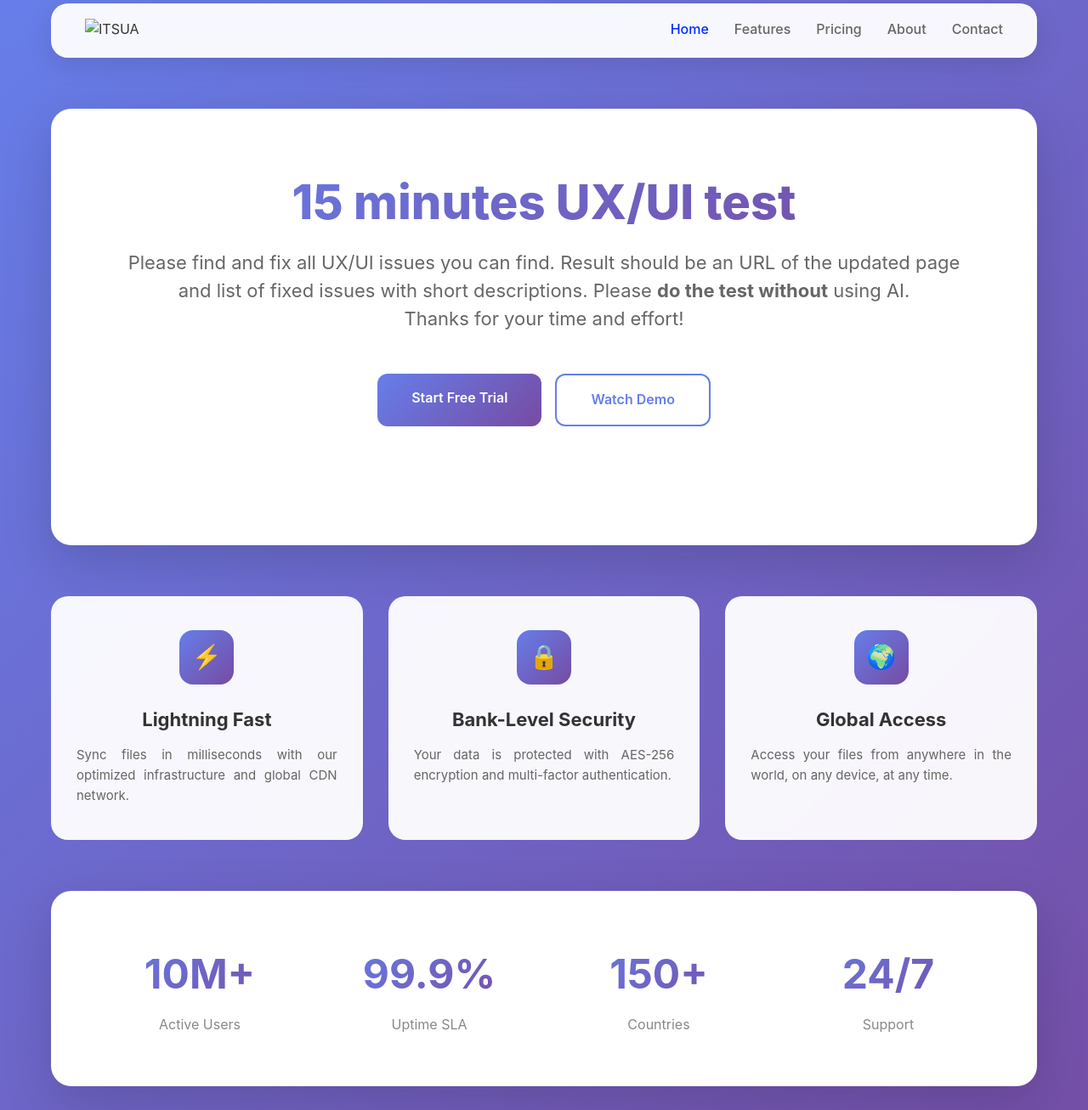
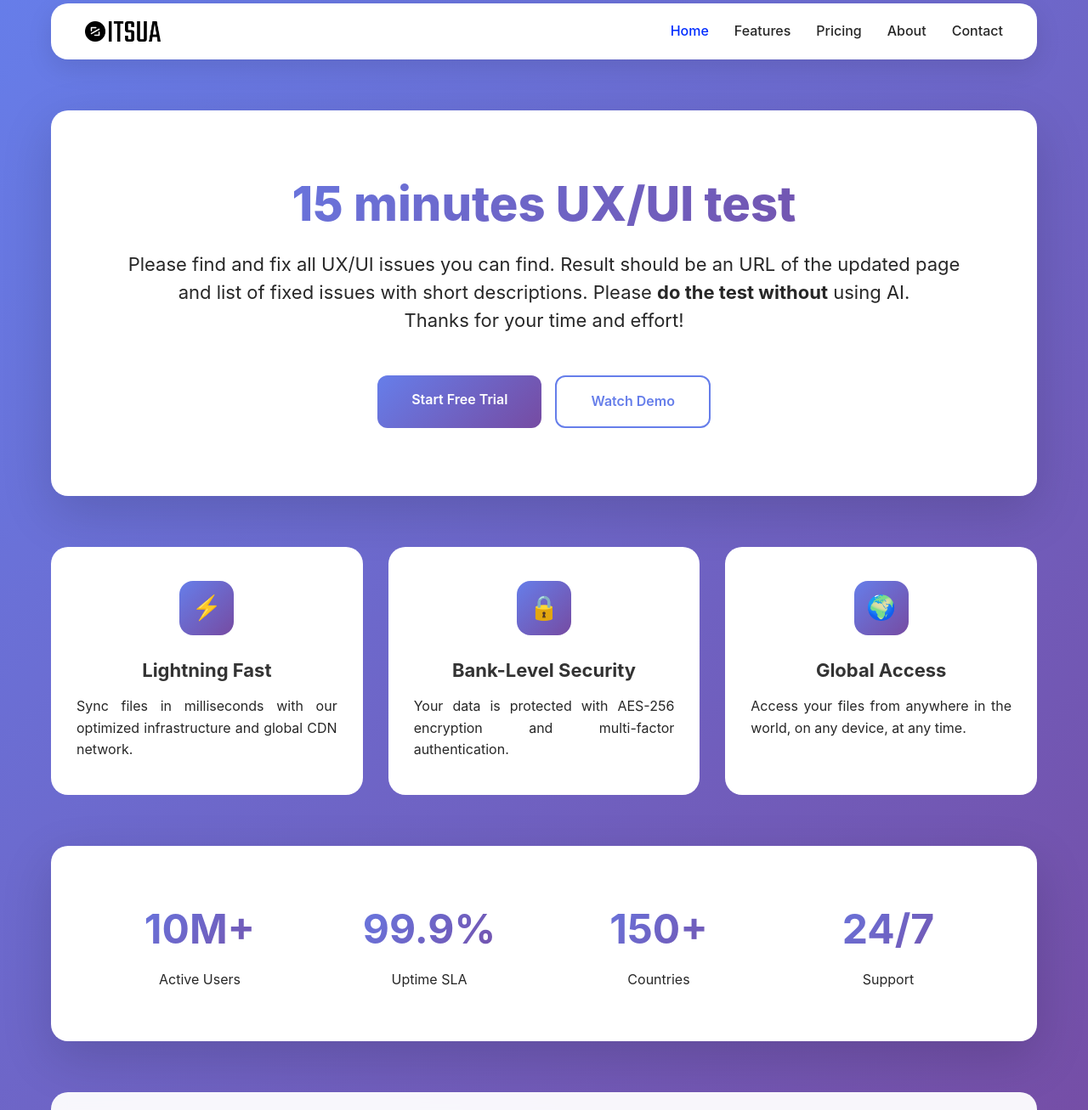
Before and after one commit to Psycameron/itsua-test-task, a plain HTML site: page index.html in a window 1280 px wide. Shown: the part 36-1343 px from the top of the page at 85% size. Drawn offline with Linux system fonts and the light colour scheme.

Commit message:
fix: Fixed UI/UX

```diff
--- a/index.html
+++ b/index.html
@@ -1,8 +1,8 @@
 <!DOCTYPE html>
 <html lang="en">
   <head>
-    <meta charset="UTF-8">
-    <meta name="viewport" content="width=device-width, initial-scale=1.0">
+    <meta charset="UTF-8" />
+    <meta name="viewport" content="width=device-width, initial-scale=1.0" />
     <title>CloudSync Pro - Test Page</title>
     <style>
       * {
@@ -12,7 +12,8 @@
       }
 
       body {
-            font-family: -apple-system, BlinkMacSystemFont, 'Segoe UI', Roboto, 'Helvetica Neue', Arial, sans-serif;
+        font-family: -apple-system, BlinkMacSystemFont, "Segoe UI", Roboto,
+          "Helvetica Neue", Arial, sans-serif;
         line-height: 1.6;
         color: #333;
         background: linear-gradient(135deg, #667eea 0%, #764ba2 100%);
@@ -26,10 +27,10 @@
       }
 
       /* Navigation */
-        nav {
-            background: rgba(255, 255, 255, 0.95);
+      header {
+        background: white;
         backdrop-filter: blur(10px);
-            padding: 18px 40px 20px 40px;
+        padding: 20px 40px;
         border-radius: 20px;
         margin-bottom: 60px;
         box-shadow: 0 10px 30px rgba(0, 0, 0, 0.1);
@@ -39,6 +40,10 @@
         display: flex;
         justify-content: space-between;
         align-items: center;
+      }
+
+      .logo {
+        height: 24px;
       }
 
       .logo img {
@@ -52,7 +57,7 @@
       }
 
       .nav-links a {
-            color: #666;
+        color: #272727;
         text-decoration: none;
         font-weight: 500;
         transition: color 0.3s;
@@ -69,11 +74,11 @@
       /* Hero Section */
       .hero {
         background: white;
-            border-radius: 24px;
+        border-radius: 20px;
         padding: 80px;
         box-shadow: 0 20px 60px rgba(0, 0, 0, 0.15);
         text-align: center;
-            margin-bottom: 40px;
+        margin-bottom: 60px;
       }
 
       .hero h1 {
@@ -89,7 +94,7 @@
 
       .hero .subtitle {
         font-size: 22px;
-            color: #666;
+        color: #272727;
         margin-bottom: 48px;
         line-height: 1.5;
       }
@@ -100,7 +105,6 @@
         gap: 16px;
         justify-content: center;
         flex-wrap: wrap;
-            margin-bottom: 60px;
       }
 
       .btn {
@@ -138,15 +142,16 @@
       }
 
       /* Features Grid */
-        .features {
+      .feature-list {
         display: grid;
         grid-template-columns: repeat(auto-fit, minmax(300px, 1fr));
         gap: 30px;
-            margin-top: 60px;
+        margin-bottom: 60px;
+        list-style: none;
       }
 
       .feature-card {
-            background: rgba(255, 255, 255, 0.95);
+        background: white;
         backdrop-filter: blur(10px);
         padding: 40px 30px;
         border-radius: 20px;
@@ -171,25 +176,25 @@
         font-size: 28px;
       }
 
-        .feature-card h3 {
+      .feature-card h2 {
         font-size: 22px;
         margin-bottom: 12px;
         color: #333;
       }
 
       .feature-card p {
-            color: #666;
+        color: #272727;
         line-height: 1.6;
-            font-size: 15px;
+        font-size: 16px;
         text-align: justify;
       }
 
       /* Stats Section */
       .stats {
         background: white;
-            border-radius: 24px;
+        border-radius: 20px;
         padding: 60px;
-            margin-top: 60px;
+        margin-bottom: 60px;
         box-shadow: 0 20px 60px rgba(0, 0, 0, 0.15);
       }
 
@@ -198,9 +203,10 @@
         grid-template-columns: repeat(auto-fit, minmax(200px, 1fr));
         gap: 40px;
         text-align: center;
+        list-style: none;
       }
 
-        .stat-item h4 {
+      .stat-item h3 {
         font-size: 48px;
         font-weight: 700;
         background: linear-gradient(135deg, #667eea, #764ba2);
@@ -211,14 +217,13 @@
       }
 
       .stat-item p {
-            color: #888888;
+        color: #272727;
         font-size: 16px;
       }
 
       /* Footer */
       footer {
         text-align: center;
-            margin-top: 80px;
         padding: 40px 20px;
         background: rgba(255, 255, 255, 0.95);
         backdrop-filter: blur(10px);
@@ -234,7 +239,7 @@
       }
 
       .footer-links a {
-            color: #666;
+        color: #272727;
         text-decoration: none;
         transition: color 0.3s;
       }
@@ -278,9 +283,13 @@
   <body>
     <div class="container">
       <!-- Navigation -->
+      <header>
         <nav>
           <div class="nav-content">
-                <div class="logo"><img src="/img/logo-itsua.png" alt="ITSUA"></div>
+            <a class="logo" href="/"
+              ><img src="/img/logo-itsua.png" alt="ITSUA"
+            /></a>
+
             <ul class="nav-links">
               <li><a href="#" class="active">Home</a></li>
               <li><a href="#">Features</a></li>
@@ -290,59 +299,74 @@
             </ul>
           </div>
         </nav>
+      </header>
 
       <!-- Hero Section -->
-        <div class="hero">
+      <section class="hero">
         <h1>15 minutes UX/UI test</h1>
         <p class="subtitle">
-                Please find and fix all UX/UI issues you can find. Result should be an URL of the updated page and list of fixed issues with short descriptions. Please <strong>do the test without</strong> using AI.<br>Thanks for your time and effort!
+          Please find and fix all UX/UI issues you can find. Result should be an
+          URL of the updated page and list of fixed issues with short
+          descriptions. Please <strong>do the test without</strong> using AI.<br />Thanks
+          for your time and effort!
         </p>
         <div class="button-group">
           <a href="#" class="btn btn-primary">Start Free Trial</a>
           <a href="#" class="btn btn-secondary">Watch Demo</a>
         </div>
-        </div>
+      </section>
 
       <!-- Features Grid -->
-        <div class="features">
-            <div class="feature-card">
+      <section class="features">
+        <ul class="feature-list">
+          <li class="feature-card">
             <div class="feature-icon">⚡</div>
-                <h3>Lightning Fast</h3>
-                <p>Sync files in milliseconds with our optimized infrastructure and global CDN network.</p>
-            </div>
-            <div class="feature-card">
+            <h2>Lightning Fast</h2>
+            <p>
+              Sync files in milliseconds with our optimized infrastructure and
+              global CDN network.
+            </p>
+          </li>
+          <li class="feature-card">
             <div class="feature-icon">🔒</div>
-                <h3>Bank-Level Security</h3>
-                <p>Your data is protected with AES-256 encryption and multi-factor authentication.</p>
-            </div>
-            <div class="feature-card">
+            <h2>Bank-Level Security</h2>
+            <p>
+              Your data is protected with AES-256 encryption and multi-factor
+              authentication.
+            </p>
+          </li>
+          <li class="feature-card">
             <div class="feature-icon">🌍</div>
-                <h3>Global Access</h3>
-                <p>Access your files from anywhere in the world, on any device, at any time.</p>
-            </div>
-        </div>
+            <h2>Global Access</h2>
+            <p>
+              Access your files from anywhere in the world, on any device, at
+              any time.
+            </p>
+          </li>
+        </ul>
+      </section>
 
       <!-- Stats Section -->
-        <div class="stats">
-            <div class="stats-grid">
-                <div class="stat-item">
-                    <h4>10M+</h4>
+      <section class="stats">
+        <ul class="stats-grid">
+          <li class="stat-item">
+            <h3>10M+</h3>
             <p>Active Users</p>
-                </div>
-                <div class="stat-item">
-                    <h4>99.9%</h4>
+          </li>
+          <li class="stat-item">
+            <h3>99.9%</h3>
             <p>Uptime SLA</p>
-                </div>
-                <div class="stat-item">
-                    <h4>150+</h4>
+          </li>
+          <li class="stat-item">
+            <h3>150+</h3>
             <p>Countries</p>
-                </div>
-                <div class="stat-item">
-                    <h4>24/7</h4>
+          </li>
+          <li class="stat-item">
+            <h3>24/7</h3>
             <p>Support</p>
-                </div>
-            </div>
-        </div>
+          </li>
+        </ul>
+      </section>
 
       <!-- Footer -->
       <footer>
@@ -352,7 +376,7 @@
           <li><a href="#">Support</a></li>
           <li><a href="#">Blog</a></li>
         </ul>
-            <p class="copyright"> 2025 Ⓒ ITSUA. All rights reserved.</p>
+        <p class="copyright">2025 Ⓒ ITSUA. All rights reserved.</p>
       </footer>
     </div>
   </body>
```
Also changed, not shown: img/logo-itsua.png (renamed from logo-itsua.png). Lines whose indentation alone changed are shown as unchanged.
